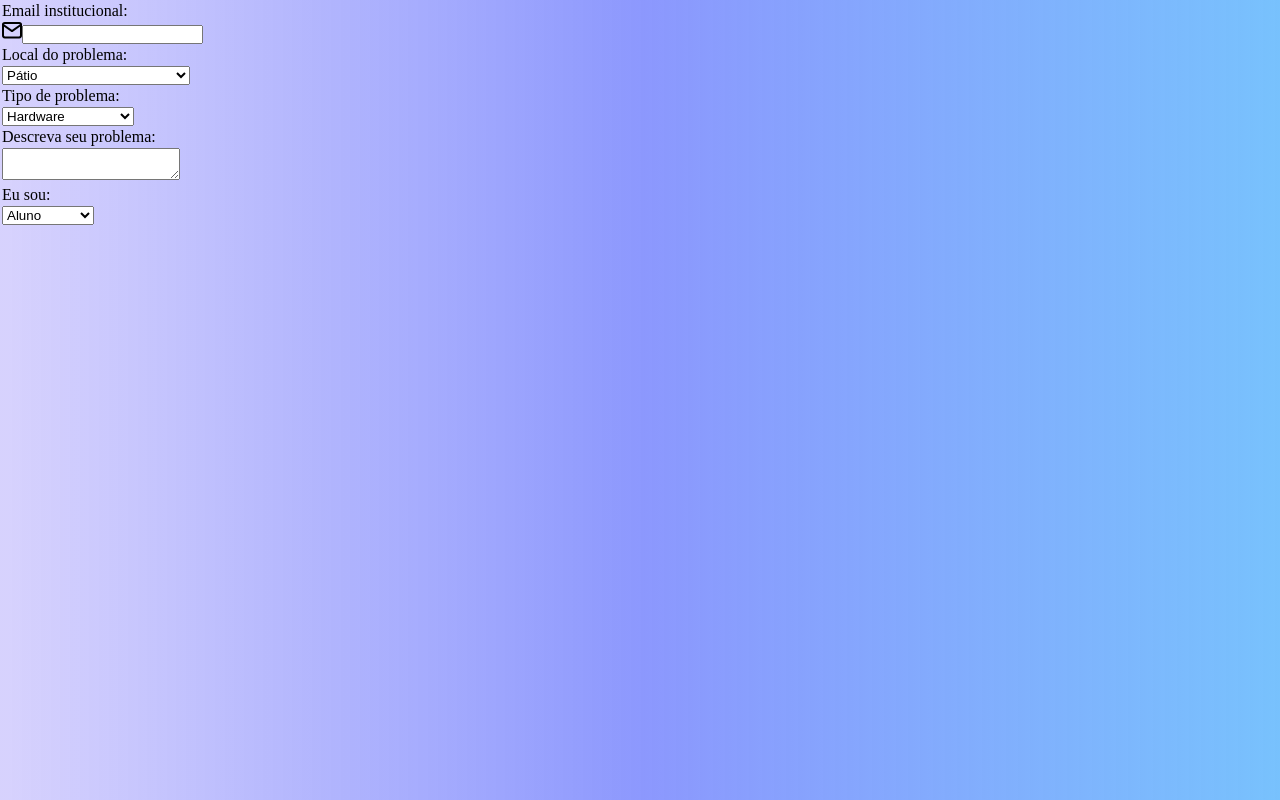
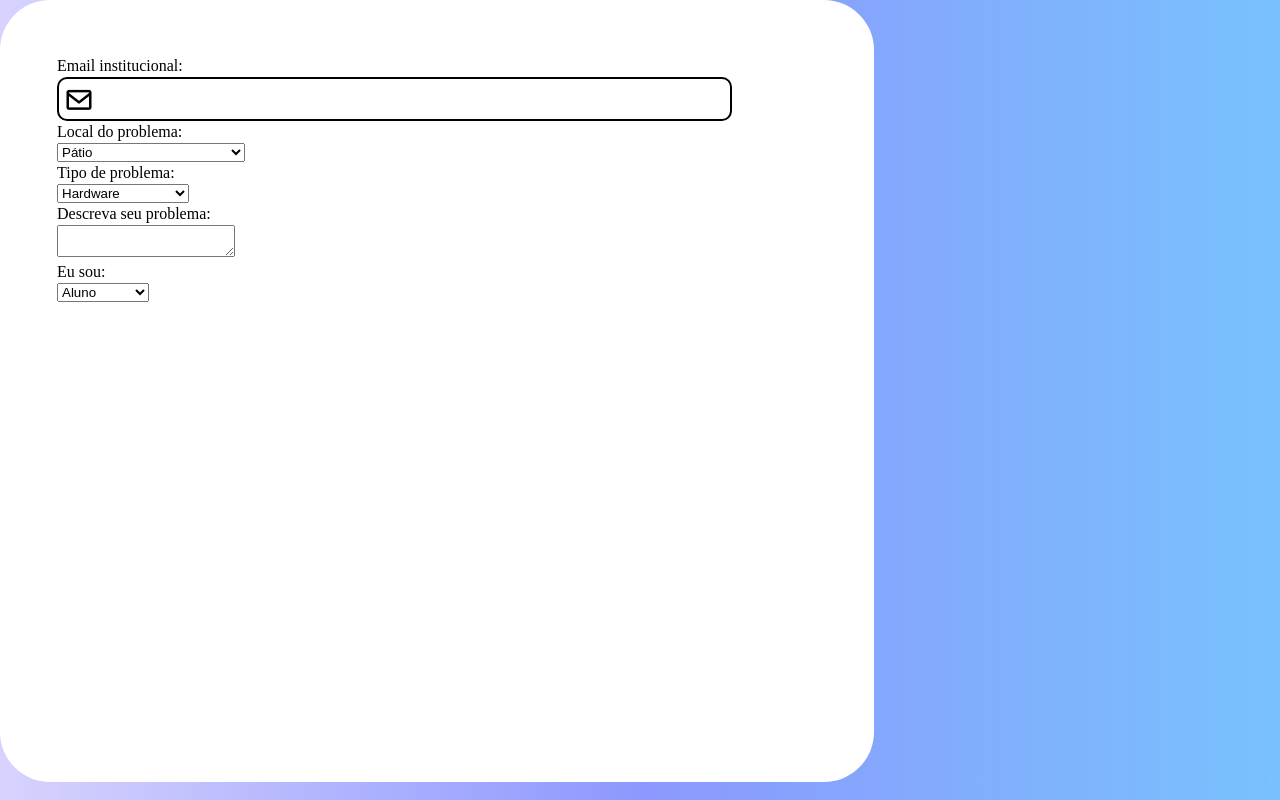
Before and after one commit to kauansilva001/Technical-Support, a PHP site: page / in a window 1280 px wide. Run offline with PHP 8.4, Linux system fonts and the light colour scheme.

Commit message:
Estilização do primeiro input

```diff
--- a/index.php
+++ b/index.php
@@ -4,6 +4,7 @@
     <meta charset="UTF-8">
     <meta name="viewport" content="width=device-width, initial-scale=1.0">
     <link rel="shortcut icon" href="icons/support-icon.ico" type="image/x-icon">
+    <link href='https://unpkg.com/boxicons@2.1.4/css/boxicons.min.css' rel='stylesheet'>
     <link rel="stylesheet" href="style/style.css">
     <title>Sistema de Chamado</title>
 </head>
@@ -12,7 +13,7 @@
         <form action="controler.php" method="POST">
             <table>
             <tr><td><label>Email institucional:</label></td></tr>
-            <tr><td><div><img src="icons/Email-Icon.svg"><input type="email"></td></div> <!--Lembrar de colocar o nome para o uso do PHP--> </tr>
+            <tr><td><div class="division-grid"><div class="division-icon"><i class='bx bx-envelope'></i></div><input type="email"></td></div> <!--Lembrar de colocar o nome para o uso do PHP--> </tr>
             <tr><td><label>Local do problema:</label></td></tr>
             <tr><td><select>  <!-- Lembrar de colocar o nome para o uso do PHP -->
             <option value="">Pátio</option>
--- a/style/style.css
+++ b/style/style.css
@@ -11,4 +11,40 @@ body {
 form {
     width: 874px;
     height: 782px;
+    border-radius: 50px;
+    background: #FFF;
+    padding: 55px;
 }
+
+.division-grid {
+    width: 675px;
+    height: 44px;
+    border-radius: 10px;
+    border: 2px solid #000;
+    background: #FFF;
+    display: grid;
+    grid-template-columns: 50px 625px;
+}
+
+.division-icon {
+    grid-column: 1/2;
+}
+
+input {
+    width: 600px;
+    grid-column: 2/3;
+    border: none;
+}
+
+i {
+    font-size: 30px;
+    position: relative;
+    top: 6px;
+    left: 5px;
+}
+
+input:focus {
+    border: none;
+    box-shadow: 0 0 0 0;
+    outline: 0;
+}
```
Also changed, not shown: icons/Email-Icon.svg (deleted).
